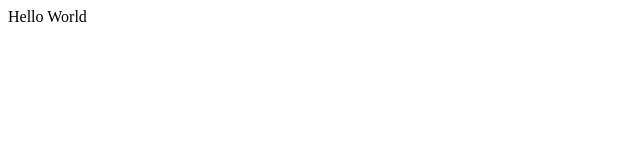
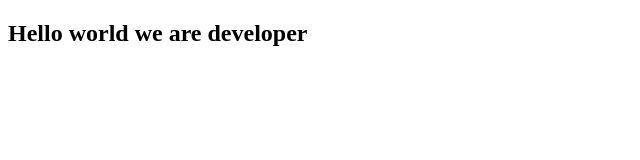
Before and after one commit to UsirusenIkon/Tribute-page, a plain HTML site: page index.html in a window 1280 px wide. Shown: the whole page, without its empty margins (0-640 px from the left). Drawn offline with Linux system fonts and the light colour scheme.

Commit message:
my commit

```diff
--- a/index.html
+++ b/index.html
@@ -8,7 +8,7 @@
 
   <body>
     <script src="https://cdn.freecodecamp.org/testable-projects-fcc/v1/bundle.js"></script>
-    Hello World
+    <h2>Hello world we are developer</h2>
     <!--
 
     Hello Camper!
```
